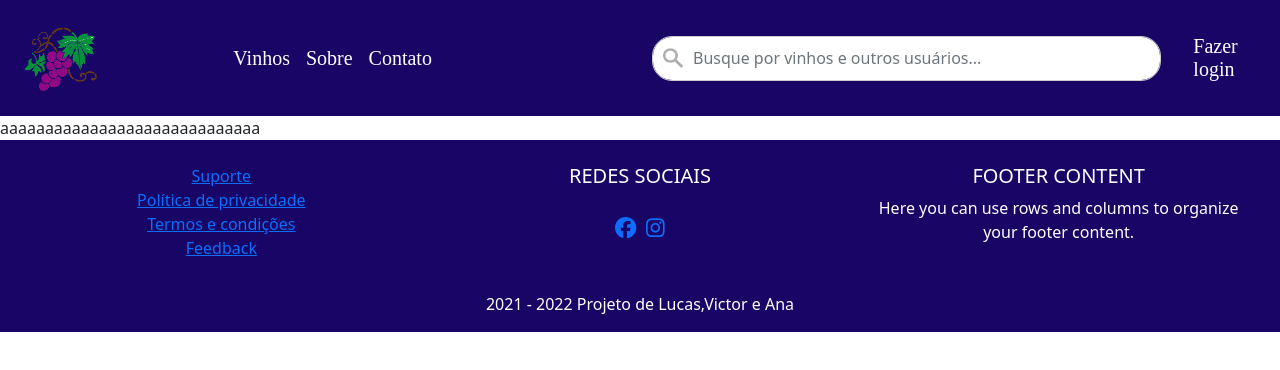
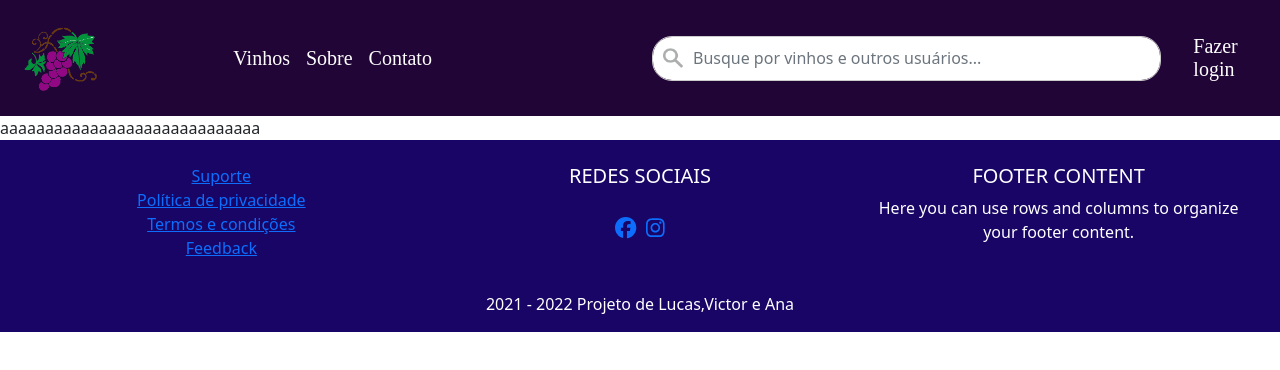
Before and after one commit to LucasTrentinn/projeto_integrador_vinhedo, a Vue app in the folder Site/Site_Vinho/: page / in a window 1280 px wide. Shown: the top 370 px of the page. Built offline with nearby package versions, Linux system fonts and the light colour scheme.

Commit message:
mudando a cor do header

```diff
--- a/Site/Site_Vinho/src/components/Topo.vue
+++ b/Site/Site_Vinho/src/components/Topo.vue
@@ -47,7 +47,7 @@ export default {
 <style>
 /* Grid */
 .header .navbar {
-  background-color: #180566;
+  background-color: #210536;
 }
 
 .row {
```
Also changed, not shown: 1 other file (tests, documents, lock files or other folders).
